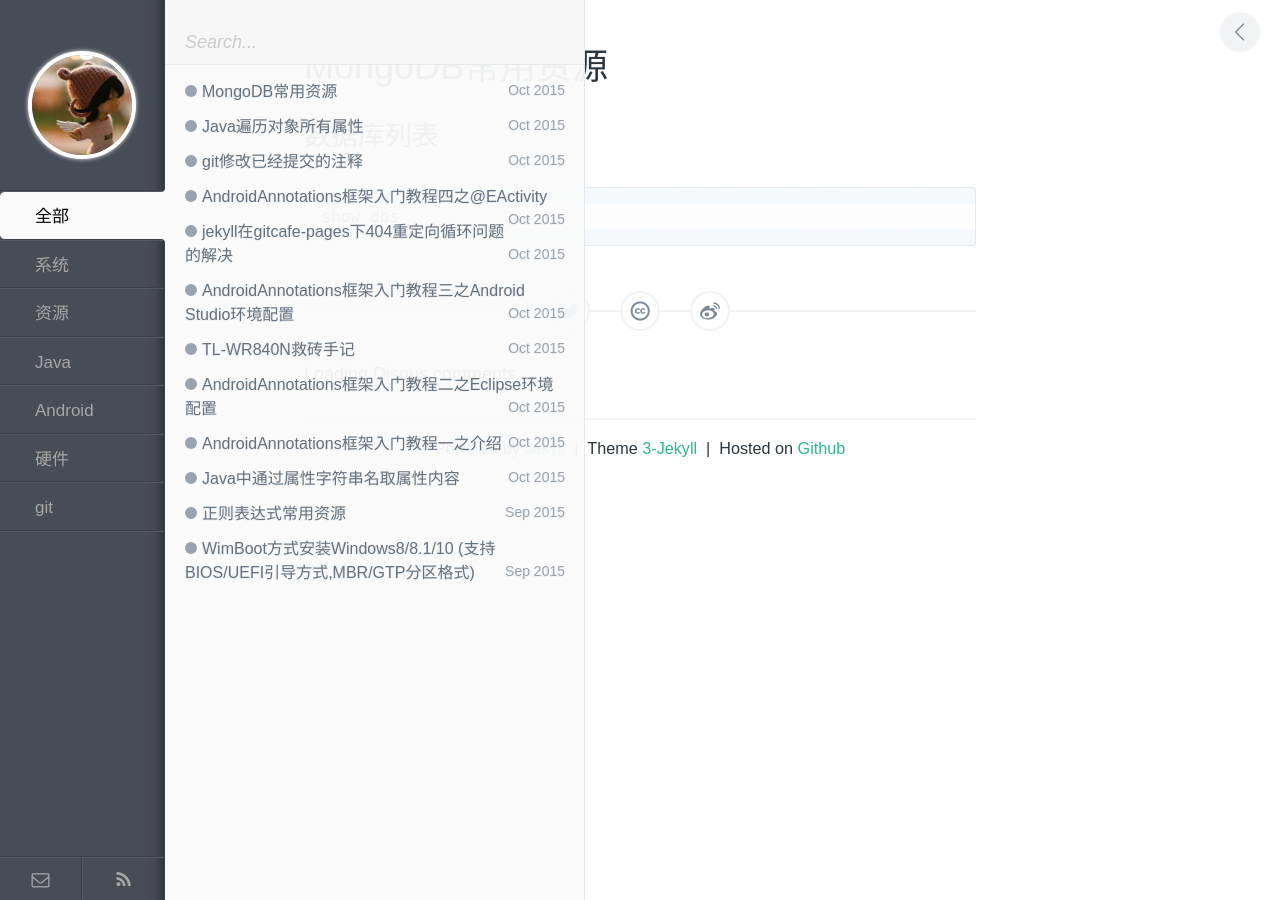
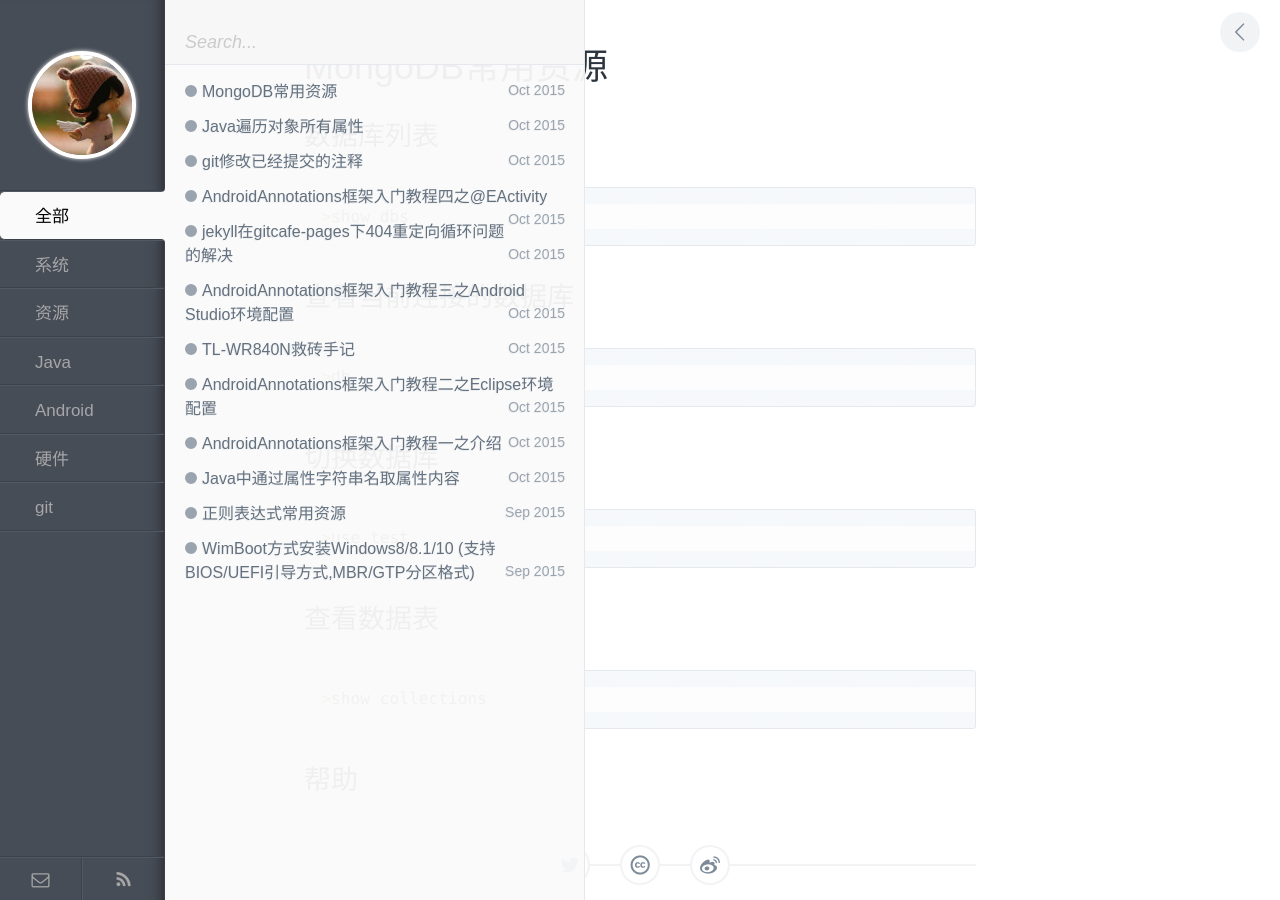
Before and after one commit to q505507538/zhenhappy.github.io, a Jekyll site: the page built from _posts/resource/2015-10-27-mongo-db.md, in a window 1280 px wide. Built offline with Jekyll 4.4.1, drawn with Linux system fonts in a browser that asks for light colours; comment, search, counter and statistics services are not loaded.

Commit message:
MongoDB常用资源

```diff
--- a/_posts/resource/2015-10-27-mongo-db.md
+++ b/_posts/resource/2015-10-27-mongo-db.md
@@ -6,9 +6,28 @@
 keywords: mongodb
 description: MongoDB常用资源
 ---
-
 ## 数据库列表
 
 {% highlight js %}
-show dbs
+>show dbs
 {% endhighlight %}
+
+## 查看当前连接的数据库
+
+{% highlight js %}
+>db
+{% endhighlight %}
+
+## 切换数据库
+
+{% highlight js %}
+>use test
+{% endhighlight %}
+
+## 查看数据表
+
+{% highlight js %}
+>show collections
+{% endhighlight %}
+
+## 帮助
```
